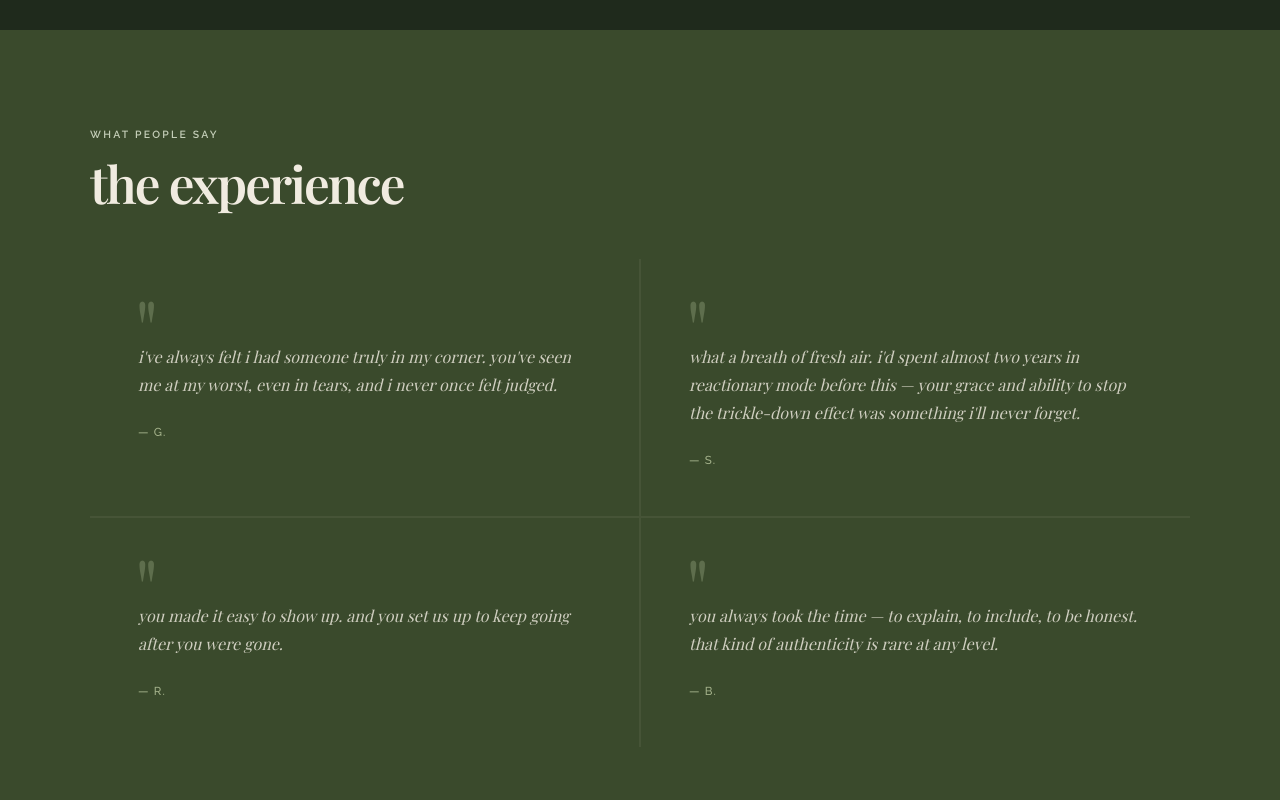
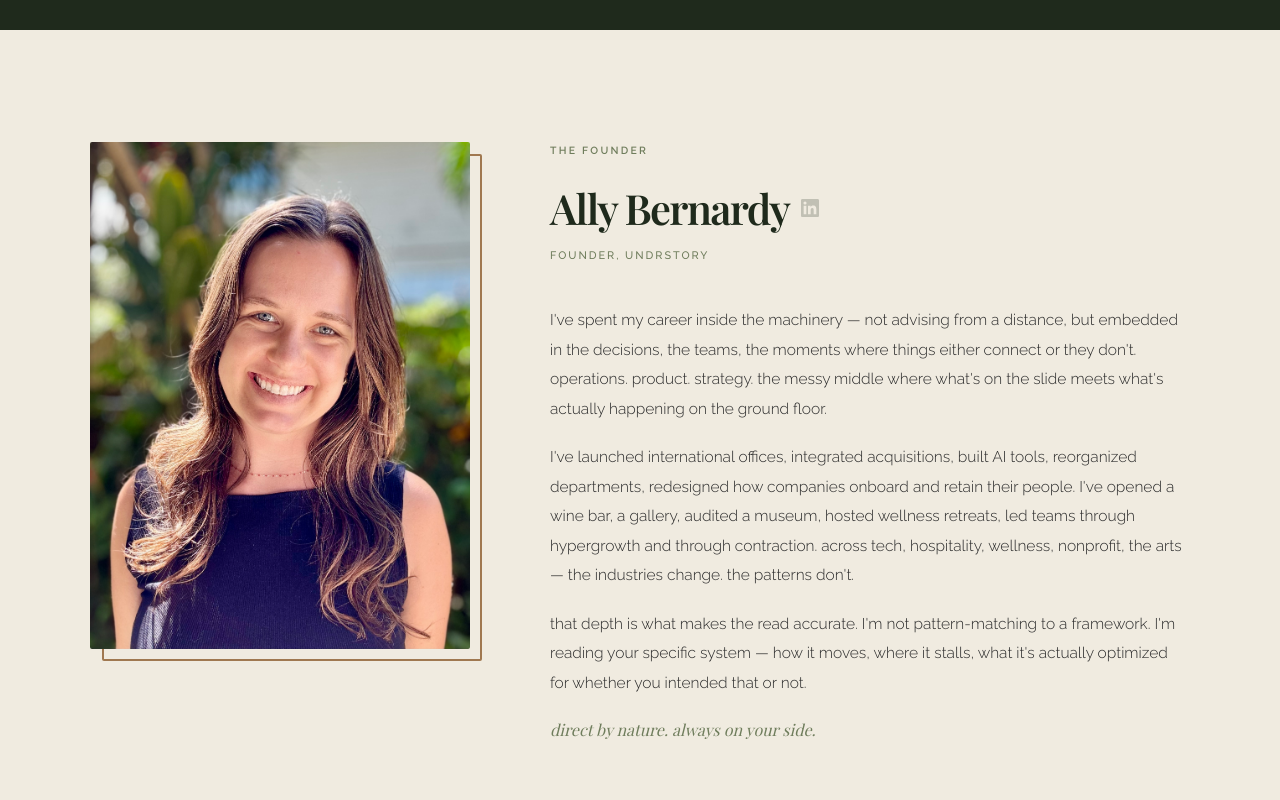
Before and after one commit to allybernardy/undrstory-website, a plain HTML site: page index.html in a window 1280 px wide. Shown: the part 4720-5520 px from the top of the page. Drawn offline with nearby package versions, Linux system fonts and the light colour scheme; a web font is replaced by a local one.

Commit message:
Update index.html
remove quotes

```diff
--- a/index.html
+++ b/index.html
@@ -1191,38 +1191,6 @@ footer {
   </div>
 </section>
 
-<!-- testimonials -->
-<section id="testimonials">
-  <div class="testimonials-inner">
-    <div class="testimonials-header reveal">
-      <p class="testimonials-what">what people say</p>
-      <h2 class="testimonials-headline">the experience</h2>
-    </div>
-    <div class="testimonials-grid">
-      <div class="testimonial reveal">
-        <span class="testimonial-quote-mark">"</span>
-        <p class="testimonial-text">i've always felt i had someone truly in my corner. you've seen me at my worst, even in tears, and i never once felt judged.</p>
-        <p class="testimonial-attr">— G.</p>
-      </div>
-      <div class="testimonial reveal reveal-delay-1">
-        <span class="testimonial-quote-mark">"</span>
-        <p class="testimonial-text">what a breath of fresh air. i'd spent almost two years in reactionary mode before this — your grace and ability to stop the trickle-down effect was something i'll never forget.</p>
-        <p class="testimonial-attr">— S.</p>
-      </div>
-      <div class="testimonial reveal reveal-delay-2">
-        <span class="testimonial-quote-mark">"</span>
-        <p class="testimonial-text">you made it easy to show up. and you set us up to keep going after you were gone.</p>
-        <p class="testimonial-attr">— R.</p>
-      </div>
-      <div class="testimonial reveal reveal-delay-3">
-        <span class="testimonial-quote-mark">"</span>
-        <p class="testimonial-text">you always took the time — to explain, to include, to be honest. that kind of authenticity is rare at any level.</p>
-        <p class="testimonial-attr">— B.</p>
-      </div>
-    </div>
-  </div>
-</section>
-
 <!-- about -->
 <section id="about">
   <div class="about-inner">
```
